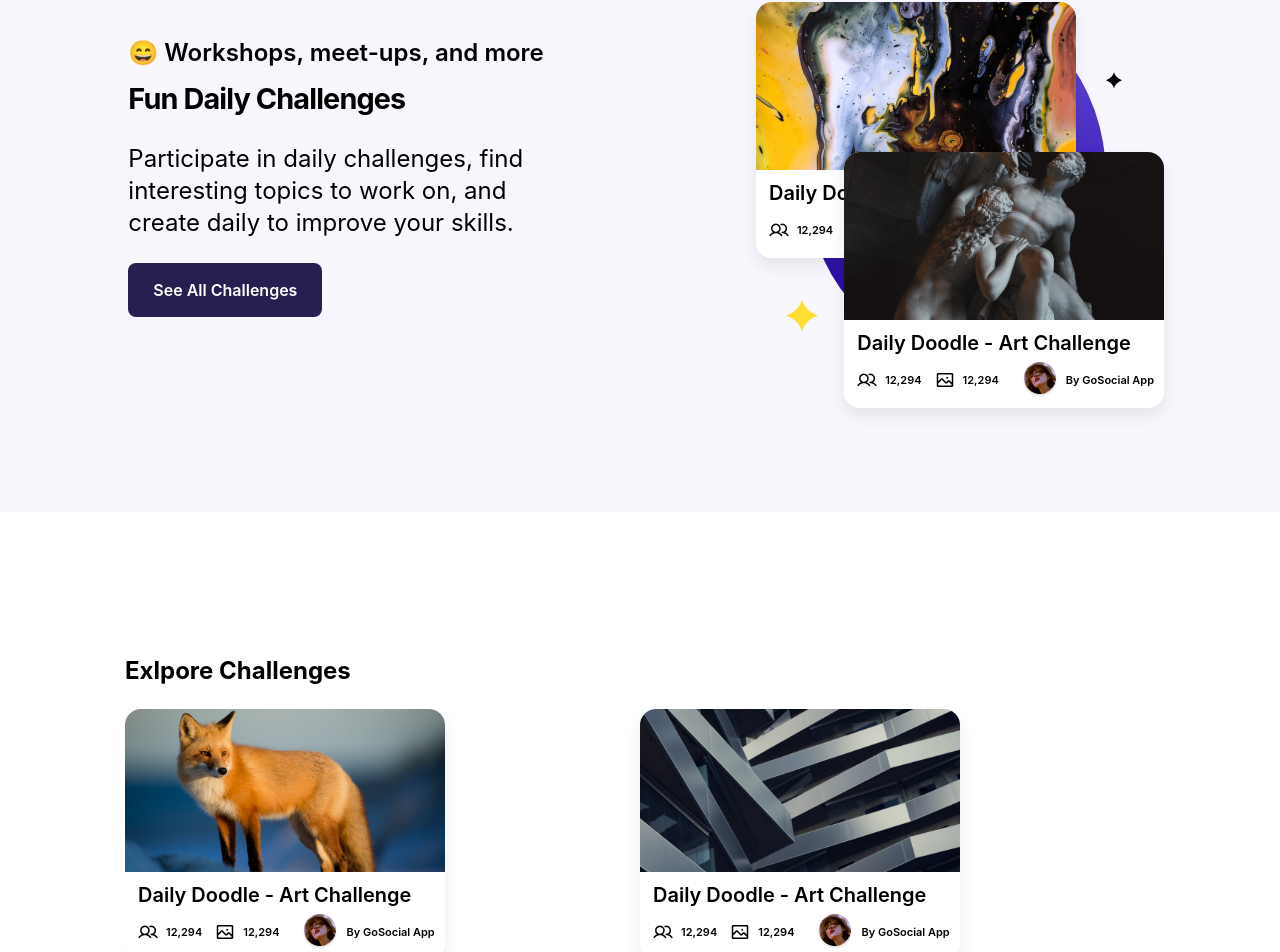
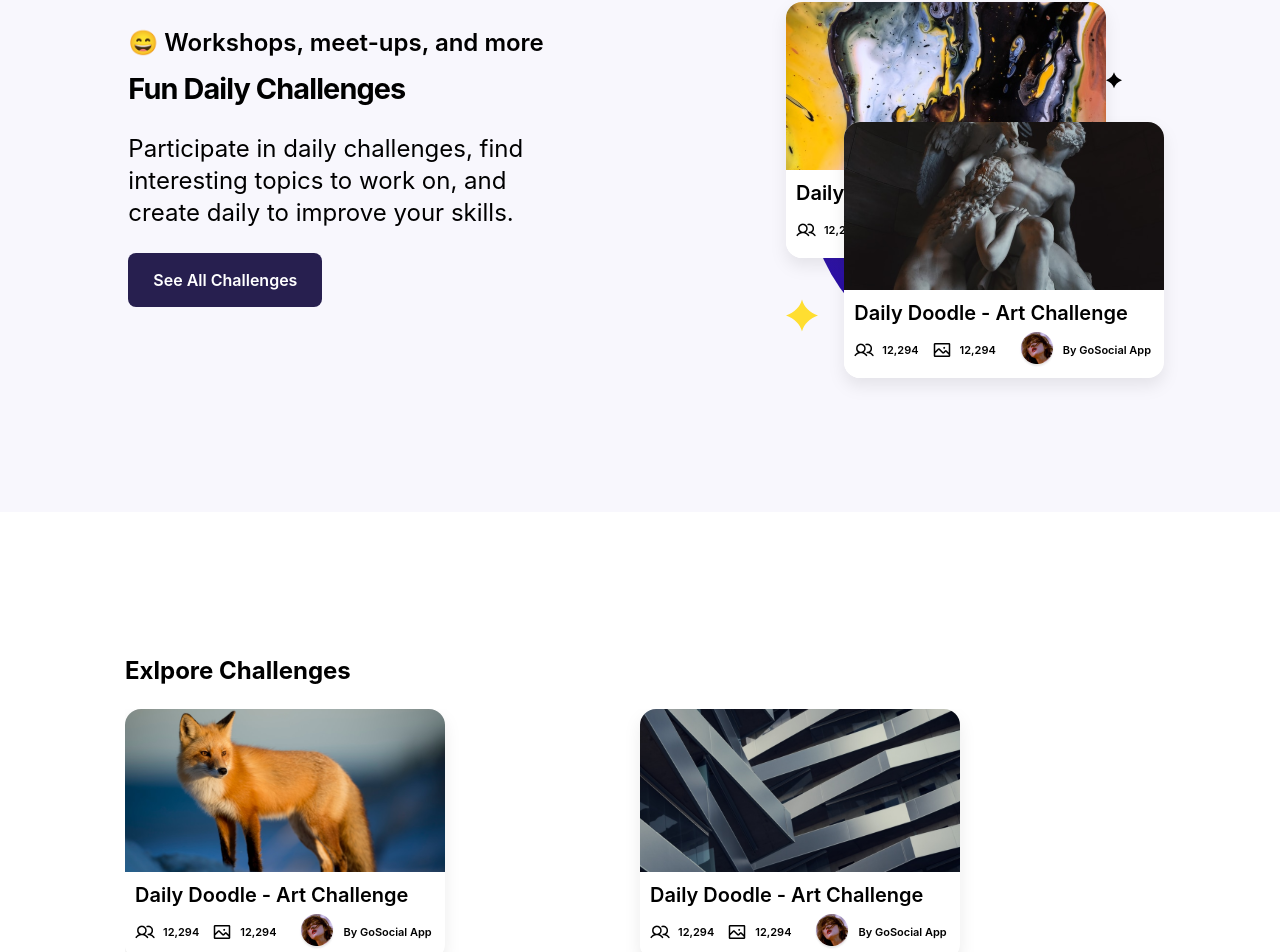
Before and after one commit to karishma-dev/GoSocial-Landing-Page, a React (Create React App) app: page / in a window 1280 px wide. Shown: the part 3445-4397 px from the top of the page. Built offline with nearby package versions, Linux system fonts and the light colour scheme.

Commit message:
Updated Style For Responsiveness

```diff
--- a/src/Components/Cards/SwiperCard.js
+++ b/src/Components/Cards/SwiperCard.js
@@ -1,7 +1,6 @@
 // import Swiper core and required modules and styles
 import { Swiper, SwiperSlide} from "swiper/react";
 import { Pagination, Autoplay } from "swiper";
-import 'swiper/css';
 import 'swiper/css/pagination';
 
 // Import HeaderCard and WorkshopCard Component
--- a/src/Components/explore.js
+++ b/src/Components/explore.js
@@ -92,8 +92,8 @@ export default function Explore({heading, linkText}){
             <Swiper
                 modules={[Navigation]}
                 direction={"horizontal"}
-                spaceBetween={300}
-                slidesPerView={2}
+                spaceBetween={0}
+                slidesPerView={1}
                 breakpoints={{
                     440: {
                         spaceBetween: 210
--- a/src/combined.css
+++ b/src/combined.css
@@ -80,14 +80,14 @@ a {
     color: white;
     width: fit-content;
     display: block;
-    margin: 0;
+    margin: 20px 0;
 }
 .section-link:hover{
     background: #5848a1;
     color: white;
 }
 .live-events-bg, .challenges-bg, .creators-bg, .join-bg, .monetize-bg, .explore-communities {
-    min-width: 373px;
+    min-width: 300px;
 }
 .swiper-pagination-bullet{
     background-color: white !important;
@@ -263,7 +263,7 @@ header .card{
     line-height: 150%;
     letter-spacing: -0.02em;
 }
-.title-joined {
+/* .title-joined {
     height: 24px;
     border-radius: 8px;
     border: 1px solid #343A3F;
@@ -271,7 +271,7 @@ header .card{
     font-weight: bold;
     font-size: 12px;
     margin-top: 4px;
-}
+} */
 .title-creator {
     margin: 16px 0px 0;
 }
@@ -377,24 +377,11 @@ header .swiper-pagination-bullet{
 .explore-communities .section-link {
     margin: 0;
 }
-.explore-communities .swiper-slide{
-    margin: 0 10px;
-}
-.swiper-slide:first-child{
-    margin: 0;
-}
 .explore-communities .card, .explore-communities .events-card{
     margin: 0;
 }
 .creators-bg .section-link{
     margin: 0;
-}
-.explore-head {
-    margin: 24px auto;
-    width: 100%;
-    max-width: 200px;
-    display: flex;
-    justify-content: space-between;
 }
 .explore-head h2{
     font-size: 1rem;
@@ -415,12 +402,18 @@ header .swiper-pagination-bullet{
 .outer-slider::-webkit-scrollbar {
     display: none;
 }
+.outer-slider {
+    overflow: -moz-scrollbars-none;
+}
+.outer-slider {
+    -ms-overflow-style: none;
+}
 .explore-communities .card, .explore-communities  .events-card{
     margin: 0;
 }
 .explore-head{
+    margin: 24px 0;
     display: flex;
-    flex-direction: row;
     justify-content: space-between;
     max-width: 1260px;
 }
@@ -539,7 +532,6 @@ header .swiper-pagination-bullet{
 #ch-black-star {
     left: 100%;
     top: 70px;
-    /* right: 0; */
 }
 .challenges-bg .yellow-star {
     bottom: 20px;
@@ -549,11 +541,6 @@ header .swiper-pagination-bullet{
     width: 250px;
     height: 300px;
     position: relative;
-}
-.challenge-cards {
-    margin: 0 auto;
-    position: relative;
-    filter: drop-shadow(0px 100px 80px rgba(0, 0, 0, 0.19)) drop-shadow(0px 22.3363px 17.869px rgba(0, 0, 0, 0.11326)) drop-shadow(0px 6.6501px 5.32008px rgba(0, 0, 0, 0.0767396));
 }
 .challenge-card {
     width: fit-content;
@@ -573,7 +560,7 @@ header .swiper-pagination-bullet{
     margin: 16px 0;
 }
 .challenge-card-text {
-    padding: 10px 0 10px 13px;
+    padding: 10px 0 10px 10px;
     background-color: white;
     width: fit-content;
     border-radius: 0 0 16px 16px;
@@ -599,12 +586,12 @@ header .swiper-pagination-bullet{
 }
 #challenge1 {
     position: absolute;
-    left: -50px;
+    left: -20px;
 }
 #challenge2 {
     position: absolute;
-    top: 150px;
-    left: 50px;
+    top: 120px;
+    left: 20px;
 }
 
 /* ========= Creators ======== */
@@ -751,7 +738,7 @@ header .swiper-pagination-bullet{
 footer {
     max-width: 1300px;
     margin: 0 auto;
-    min-width: 37px;
+    min-width: 373px;
 }
 .privacy-note {
     padding: 20px 24px 32px;
@@ -793,7 +780,6 @@ footer {
     font-size: 26px;
     color: #FFDE31;
 }
-
 #fcreator-desc {
     font-weight: 500;
     font-size: 16px;
@@ -1282,10 +1268,11 @@ footer a:hover{
     .explore-communities .swiper-slide{
         margin: 0 70px;
     }
+    .explore-communities:last-child .swiper-slide{
+        margin: 0 50px;
+    }
+    .explore-challenges .swiper-slide,
     .explore-communities .swiper-slide:first-child{
-        margin: 0;
-    }
-    .explore-challenges .swiper-slide{
         margin: 0;
     }
 }
@@ -1371,6 +1358,9 @@ footer a:hover{
     #challenge2 {
         left: 5vw;
     }
+    #ch-black-star{
+        left: 400px;
+    }
 
     /* ========== Explore ======== */
     .explore-challenges .swiper-wrapper {
@@ -1382,6 +1372,9 @@ footer a:hover{
         max-width: 1280px;
     }
     .explore-communities .swiper-slide{
+        margin: 0;
+    }
+    .explore-communities:last-child .swiper-slide{
         margin: 0;
     }
 
```
Also changed, not shown: package.json (+7 -0 lines).
